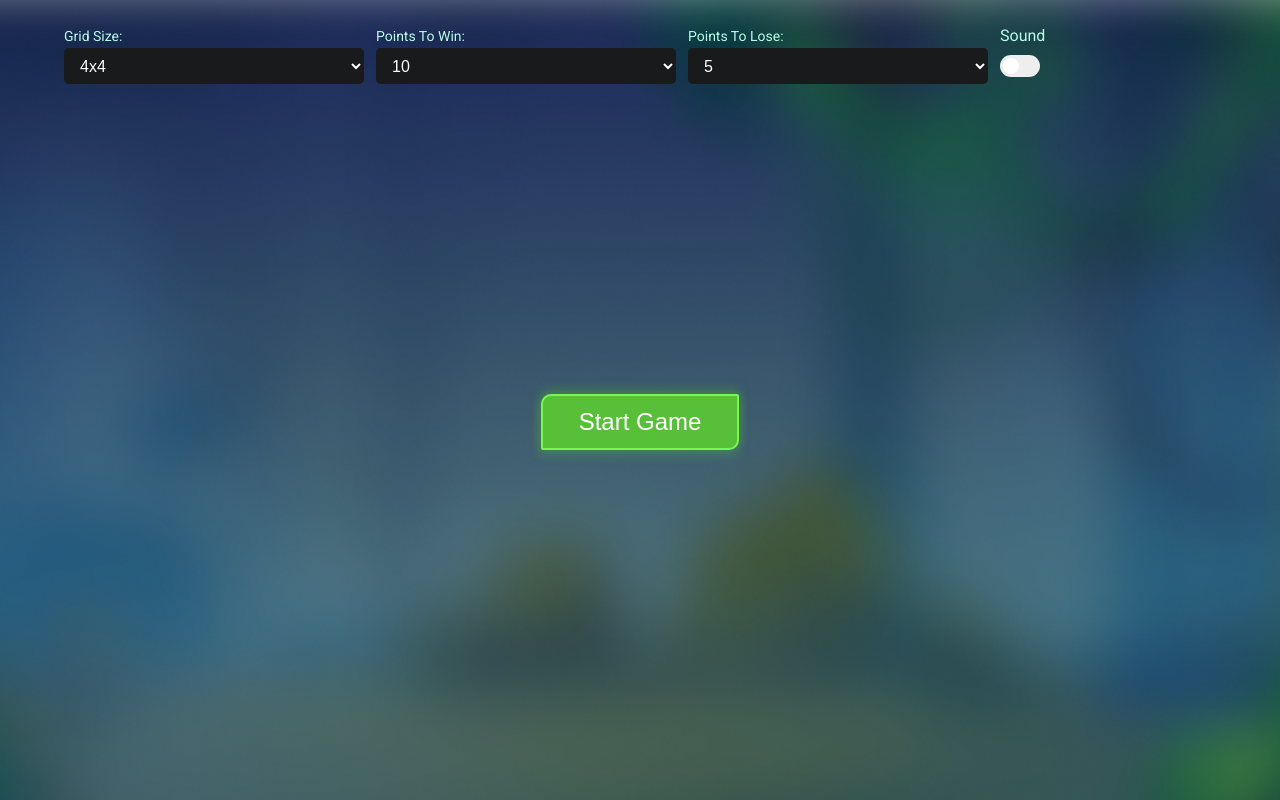
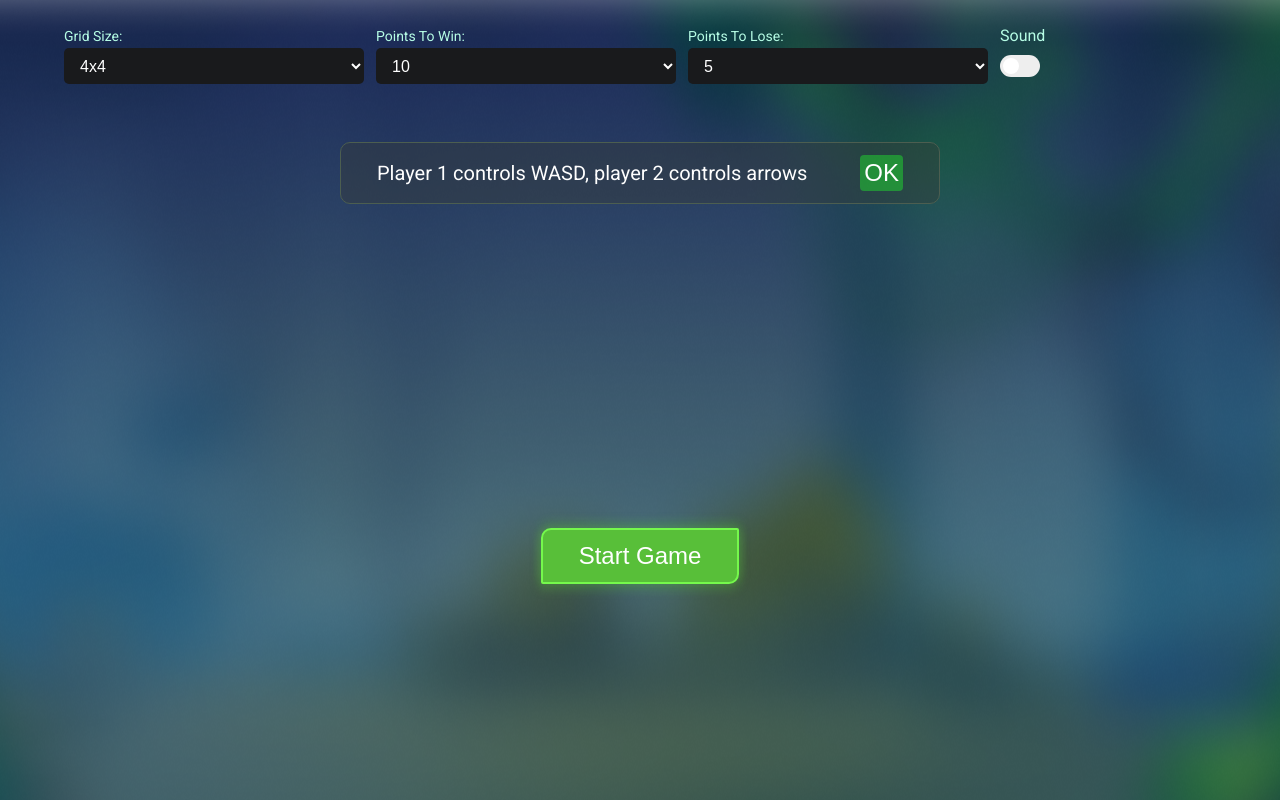
Before and after one commit to Goosegi/CatchTheGoogle-2-Player-version, a plain HTML site: page index.html in a window 1280 px wide. Drawn offline with Linux system fonts and the light colour scheme.

Commit message:
add notification about control game

```diff
--- a/index.html
+++ b/index.html
@@ -2,7 +2,7 @@
 <html lang="en">
 <head>
     <meta charset="UTF-8">
-    <title>It-Incubator.IO</title>
+    <title>Catch the Google Game</title>
     <link rel="stylesheet" href="./ui/css/style.css" >
 
 </head>
--- a/ui/componenst/App.component.js
+++ b/ui/componenst/App.component.js
@@ -6,6 +6,7 @@ import { ResultPanelComponent } from "./resultPanel/resultPanel.component.js";
 import { SettingComponent } from "./setting/settings.component.js";
 import { StartComponent } from "./Start/Start.component.js";
 import { WinComponent } from "./Win/Win.component.js";
+import { Notification } from "./notification/notification.component.js";
 
 export function AppComponent() {
     const localState = {prevGameStatus: null, cleanupFunctions: []}
@@ -40,7 +41,8 @@ async function render(element, localState) {
         case GAME_STATUSES.SETTINGS: {
             const settingComponent = await SettingComponent()
             const startComponent = await StartComponent()
-            mainComponent.append(startComponent.element);
+            const notification = await Notification()
+            mainComponent.append(notification, startComponent.element );
             element.append(
                 settingComponent.element,
                 mainComponent
--- /dev/null
+++ b/ui/componenst/notification/notification.component.js
@@ -0,0 +1,23 @@
+
+
+export function Notification(){
+    const element = document.createElement('div');
+    const notificationText = document.createElement('span')
+    notificationText.classList.add('notification')
+
+    notificationText.innerText = "Player 1 controls WASD, player 2 controls arrows"
+
+
+    const notificationButton = document.createElement('button');
+    notificationButton.classList.add('notificationButton');
+    notificationButton.textContent = 'OK';
+    notificationButton.addEventListener('click', () => {
+            element.innerHTML = ''
+    })
+    notificationText.append(notificationButton);
+
+
+    element.append(notificationText)
+
+    return element;
+}
--- a/ui/css/style.css
+++ b/ui/css/style.css
@@ -47,6 +47,33 @@ select {
     border-radius: 5px;
     padding: 6px 12px;
     cursor: pointer;
+}
+
+.notification {
+    display: flex;
+    justify-content: space-between;
+    padding: 12px 36px;
+    border-radius: 10px;
+    font-size: 20px;
+    font-weight: 300;
+    align-items: center;
+    border: 1px solid #4C5E50;
+    background-color: rgba(57, 61, 55, 0.40);
+    margin: 36px auto;
+    max-width: 600px;
+    min-width: 376px;
+    column-gap: 20px;
+}
+
+.notificationButton {
+    display: inline-flex;
+    width: fit-content;
+    text-align: center;
+    font-size: 24px;
+    font-weight: 500;
+    padding: 4px;
+    border-radius: 4px 4px;
+    background-color: #1fff2a65;
 }
 
 /* Toggle //======================================================================================================================================================== */
```
